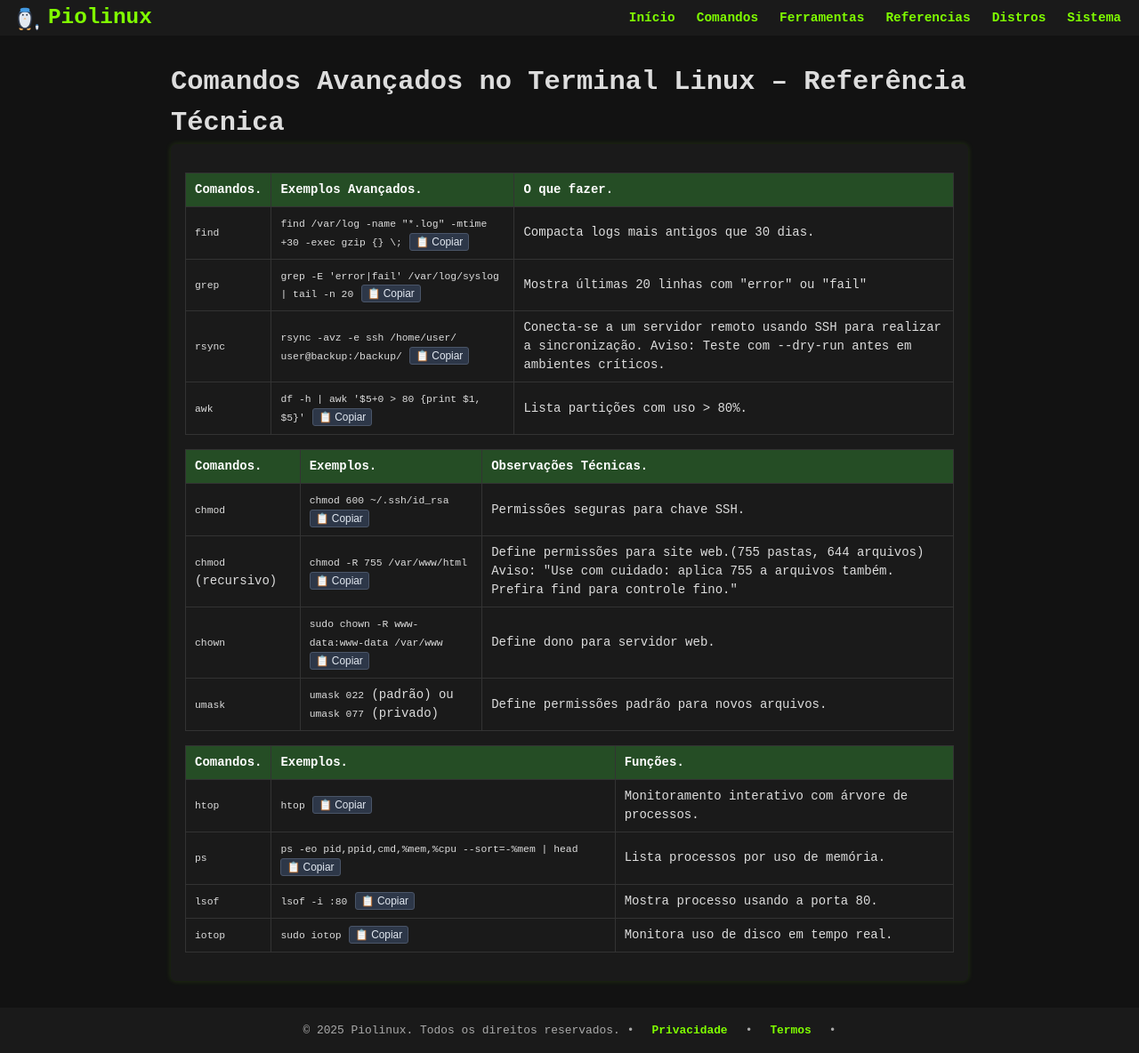
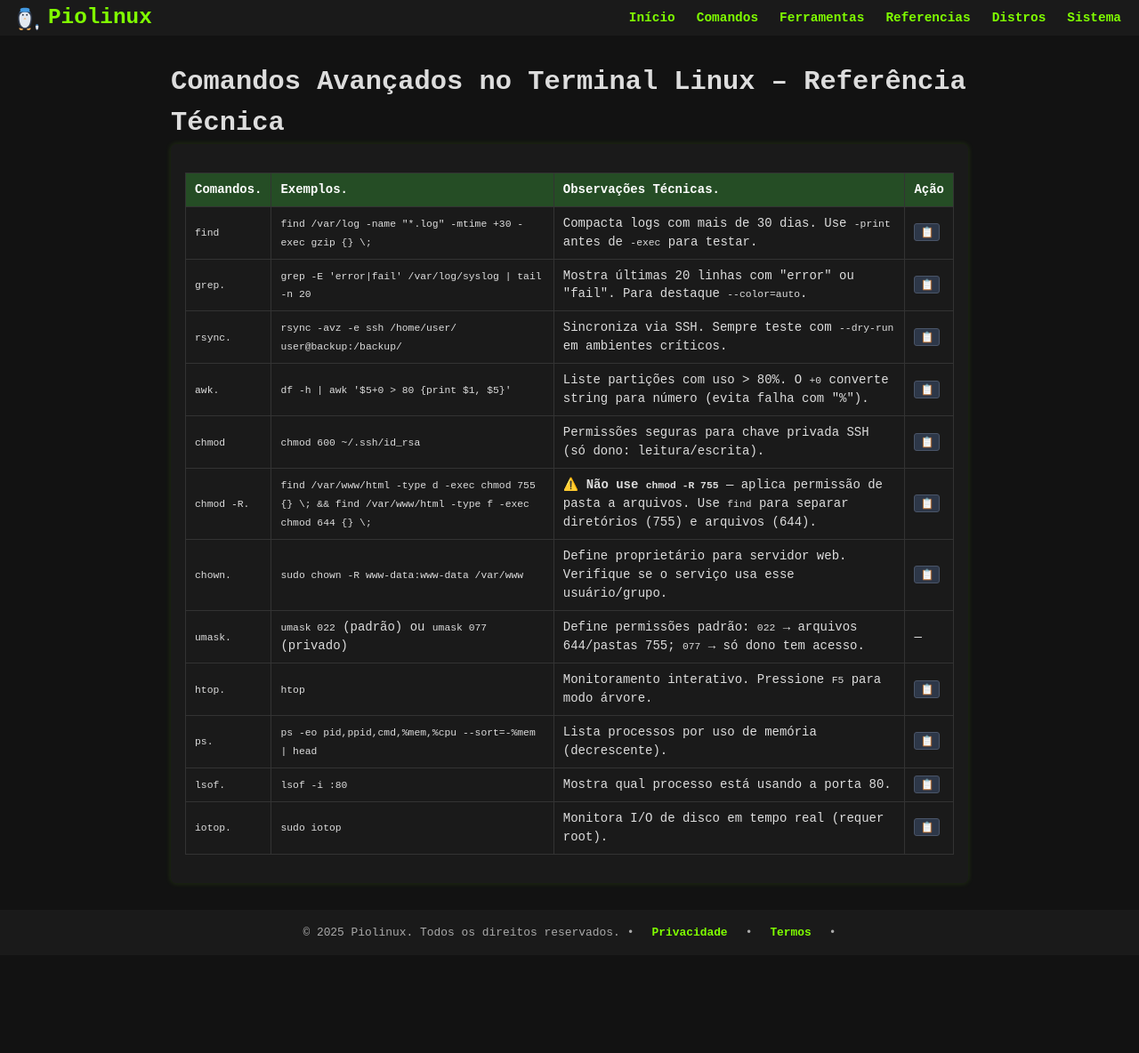
Before and after one commit to Piolinux/piolinux-site, a Jekyll site: the page built from _pages/_iniciantes/comandos-avancados-no-terminal-linux-referencia-tecnica.md, in a window 1280 px wide. Shown: the whole page at 89% size. Built offline with Jekyll 4.4.1, drawn with Linux system fonts in a browser that asks for light colours; after the commit the page ends 1074 px from its top, so only the background shows below that.

Commit message:
Update comandos-avancados-no-terminal-linux-referencia-tecnica.md

```diff
--- a/_pages/_iniciantes/comandos-avancados-no-terminal-linux-referencia-tecnica.md
+++ b/_pages/_iniciantes/comandos-avancados-no-terminal-linux-referencia-tecnica.md
@@ -17,133 +17,88 @@ tags: [terminal, comandos, linux, awk, sed, find, xargs, produtividade]
   <thead>
     <tr>
       <th>Comandos.</th>
-      <th>Exemplos Avançados.</th>
-      <th>O que fazer.</th>
+      <th>Exemplos.</th>
+      <th>Observações Técnicas.</th>
+      <th>Ação</th>
     </tr>
   </thead>
   <tbody>
+    <!-- BUSCA E MANIPULAÇÃO -->
     <tr>
-      <td data-label="Comando"><code>find</code></td>
-      <td data-label="Exemplo Avançado">
-        <code>find /var/log -name "*.log" -mtime +30 -exec gzip {} \;</code>
-        <button class="copy-btn" data-command="find /var/log -name &quot;*.log&quot; -mtime +30 -exec gzip {} \;">📋 Copiar</button>
-      </td>
-      <td data-label="O que faz">Compacta logs mais antigos que 30 dias.</td>
+      <td><code>find</code></td>
+      <td><code>find /var/log -name "*.log" -mtime +30 -exec gzip {} \;</code></td>
+      <td>Compacta logs com mais de 30 dias. Use <code>-print</code> antes de <code>-exec</code> para testar.</td>
+      <td data-label="Ação"><button class="copy-btn" data-command="find /var/log -name &quot;*.log&quot; -mtime +30 -exec gzip {} \;">📋</button></td>
     </tr>
     <tr>
-      <td data-label="Comando"><code>grep</code></td>
-      <td data-label="Exemplo Avançado">
-        <code>grep -E 'error|fail' /var/log/syslog | tail -n 20</code>
-        <button class="copy-btn" data-command="grep -E 'error|fail' /var/log/syslog | tail -n 20">📋 Copiar</button>
-      </td>
-      <td data-label="O que faz">Mostra últimas 20 linhas com "error" ou "fail"</td>
+      <td><code>grep.</code></td>
+      <td><code>grep -E 'error|fail' /var/log/syslog | tail -n 20</code></td>
+      <td>Mostra últimas 20 linhas com "error" ou "fail". Para destaque <code>--color=auto</code>.</td>
+      <td data-label="Ação"><button class="copy-btn" data-command="grep -E 'error|fail' /var/log/syslog | tail -n 20">📋</button></td>
     </tr>
     <tr>
-      <td data-label="Comando"><code>rsync</code></td>
-      <td data-label="Exemplo Avançado">
-        <code>rsync -avz -e ssh /home/user/ user@backup:/backup/</code>
-        <button class="copy-btn" data-command="rsync -avz -e ssh /home/user/ user@backup:/backup/">📋 Copiar</button>
-      </td>
-      <td data-label="O que faz">Conecta-se a um servidor remoto usando SSH para realizar a sincronização.  Aviso: Teste com --dry-run antes em ambientes críticos.</td>
+      <td><code>rsync.</code></td>
+      <td><code>rsync -avz -e ssh /home/user/ user@backup:/backup/</code></td>
+      <td>Sincroniza via SSH. Sempre teste com <code>--dry-run</code> em ambientes críticos.</td>
+      <td data-label="Ação"><button class="copy-btn" data-command="rsync -avz -e ssh /home/user/ user@backup:/backup/">📋</button></td>
     </tr>
     <tr>
-      <td data-label="Comando"><code>awk</code></td>
-      <td data-label="Exemplo Avançado">
-        <code>df -h | awk '$5+0 > 80 {print $1, $5}'</code>
-        <button class="copy-btn" data-command="df -h | awk '$5+0 > 80 {print $1, $5}'">📋 Copiar</button>
-      </td>
-      <td data-label="O que faz">Lista partições com uso > 80%.</td>
+      <td><code>awk.</code></td>
+      <td><code>df -h | awk '$5+0 > 80 {print $1, $5}'</code></td>
+      <td>Liste partições com uso > 80%. O <code>+0</code> converte string para número (evita falha com "%").</td>
+      <td data-label="Ação"><button class="copy-btn" data-command="df -h | awk '$5+0 > 80 {print $1, $5}'">📋</button></td>
     </tr>
-  </tbody>
-</table>
 
-<table class="evergreen-table">
-  <thead>
+    <!-- PERMISSÕES -->
     <tr>
-      <th>Comandos.</th>
-      <th>Exemplos.</th>
-      <th>Observações Técnicas.</th>
-    </tr>
-  </thead>
-  <tbody>
-    <tr>
-      <td data-label="Comando"><code>chmod</code></td>
-      <td data-label="Exemplo">
-        <code>chmod 600 ~/.ssh/id_rsa</code>
-        <button class="copy-btn" data-command="chmod 600 ~/.ssh/id_rsa">📋 Copiar</button>
-      </td>
-      <td data-label="Observação Técnica">Permissões seguras para chave SSH.</td>
+      <td><code>chmod</code></td>
+      <td><code>chmod 600 ~/.ssh/id_rsa</code></td>
+      <td>Permissões seguras para chave privada SSH (só dono: leitura/escrita).</td>
+      <td data-label="Ação"><button class="copy-btn" data-command="chmod 600 ~/.ssh/id_rsa">📋</button></td>
     </tr>
     <tr>
-      <td data-label="Comando"><code>chmod</code> (recursivo)</td>
-      <td data-label="Exemplo">
-        <code>chmod -R 755 /var/www/html</code>
-        <button class="copy-btn" data-command="chmod -R 755 /var/www/html">📋 Copiar</button>
-      </td>
-      <td data-label="Observação Técnica">Define permissões para site web.(755 pastas, 644 arquivos) Aviso:
-"Use com cuidado: aplica 755 a arquivos também. Prefira find para controle fino."
-
-</td>
+      <td><code>chmod -R.</code></td>
+      <td><code>find /var/www/html -type d -exec chmod 755 {} \; && find /var/www/html -type f -exec chmod 644 {} \;</code></td>
+      <td>⚠️ <strong>Não use <code>chmod -R 755</code></strong> — aplica permissão de pasta a arquivos. Use <code>find</code> para separar diretórios (755) e arquivos (644).</td>
+      <td data-label="Ação"><button class="copy-btn" data-command="find /var/www/html -type d -exec chmod 755 {} \; && find /var/www/html -type f -exec chmod 644 {} \;">📋</button></td>
     </tr>
     <tr>
-      <td data-label="Comando"><code>chown</code></td>
-      <td data-label="Exemplo">
-        <code>sudo chown -R www-data:www-data /var/www</code>
-        <button class="copy-btn" data-command="sudo chown -R www-data:www-data /var/www">📋 Copiar</button>
-      </td>
-      <td data-label="Observação Técnica">Define dono para servidor web.</td>
+      <td><code>chown.</code></td>
+      <td><code>sudo chown -R www-data:www-data /var/www</code></td>
+      <td>Define proprietário para servidor web. Verifique se o serviço usa esse usuário/grupo.</td>
+      <td data-label="Ação"><button class="copy-btn" data-command="sudo chown -R www-data:www-data /var/www">📋</button></td>
     </tr>
     <tr>
-      <td data-label="Comando"><code>umask</code></td>
-      <td data-label="Exemplo">
-        <code>umask 022</code> (padrão) ou <code>umask 077</code> (privado)
-      </td>
-      <td data-label="Observação Técnica">Define permissões padrão para novos arquivos.</td>
+      <td><code>umask.</code></td>
+      <td><code>umask 022</code> (padrão) ou <code>umask 077</code> (privado)</td>
+      <td>Define permissões padrão: <code>022</code> → arquivos 644/pastas 755; <code>077</code> → só dono tem acesso.</td>
+      <td data-label="Ação">—</td>
     </tr>
-  </tbody>
-</table>
 
-
-<table class="evergreen-table">
-  <thead>
+    <!-- MONITORAMENTO -->
     <tr>
-      <th>Comandos.</th>
-      <th>Exemplos.</th>
-      <th>Funções.</th>
-    </tr>
-  </thead>
-  <tbody>
-    <tr>
-      <td data-label="Comando"><code>htop</code></td>
-      <td data-label="Exemplo">
-        <code>htop</code>
-        <button class="copy-btn" data-command="htop">📋 Copiar</button>
-      </td>
-      <td data-label="Função">Monitoramento interativo com árvore de processos.</td>
+      <td><code>htop.</code></td>
+      <td><code>htop</code></td>
+      <td>Monitoramento interativo. Pressione <code>F5</code> para modo árvore.</td>
+      <td data-label="Ação"><button class="copy-btn" data-command="htop">📋</button></td>
     </tr>
     <tr>
-      <td data-label="Comando"><code>ps</code></td>
-      <td data-label="Exemplo">
-        <code>ps -eo pid,ppid,cmd,%mem,%cpu --sort=-%mem | head</code>
-        <button class="copy-btn" data-command="ps -eo pid,ppid,cmd,%mem,%cpu --sort=-%mem | head">📋 Copiar</button>
-      </td>
-      <td data-label="Função">Lista processos por uso de memória.</td>
+      <td><code>ps.</code></td>
+      <td><code>ps -eo pid,ppid,cmd,%mem,%cpu --sort=-%mem | head</code></td>
+      <td>Lista processos por uso de memória (decrescente).</td>
+      <td data-label="Ação"><button class="copy-btn" data-command="ps -eo pid,ppid,cmd,%mem,%cpu --sort=-%mem | head">📋</button></td>
     </tr>
     <tr>
-      <td data-label="Comando"><code>lsof</code></td>
-      <td data-label="Exemplo">
-        <code>lsof -i :80</code>
-        <button class="copy-btn" data-command="lsof -i :80">📋 Copiar</button>
-      </td>
-      <td data-label="Função">Mostra processo usando a porta 80.</td>
+      <td><code>lsof.</code></td>
+      <td><code>lsof -i :80</code></td>
+      <td>Mostra qual processo está usando a porta 80.</td>
+      <td data-label="Ação"><button class="copy-btn" data-command="lsof -i :80">📋</button></td>
     </tr>
     <tr>
-      <td data-label="Comando"><code>iotop</code></td>
-      <td data-label="Exemplo">
-        <code>sudo iotop</code>
-        <button class="copy-btn" data-command="sudo iotop">📋 Copiar</button>
-      </td>
-      <td data-label="Função">Monitora uso de disco em tempo real.</td>
+      <td><code>iotop.</code></td>
+      <td><code>sudo iotop</code></td>
+      <td>Monitora I/O de disco em tempo real (requer root).</td>
+      <td data-label="Ação"><button class="copy-btn" data-command="sudo iotop">📋</button></td>
     </tr>
   </tbody>
 </table>
@@ -151,5 +106,4 @@ tags: [terminal, comandos, linux, awk, sed, find, xargs, produtividade]
 
 
 
-
    </section>
```
